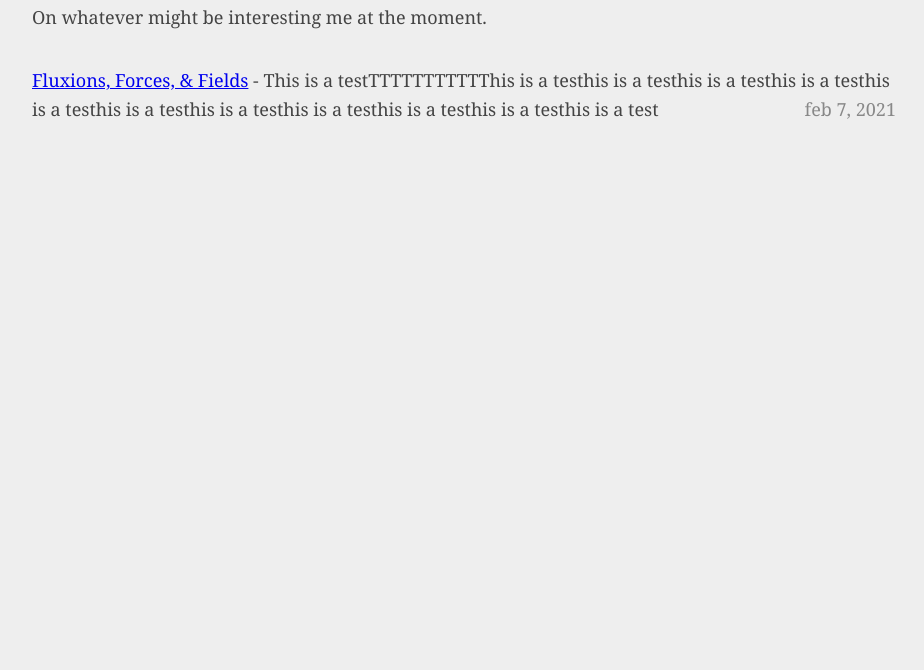
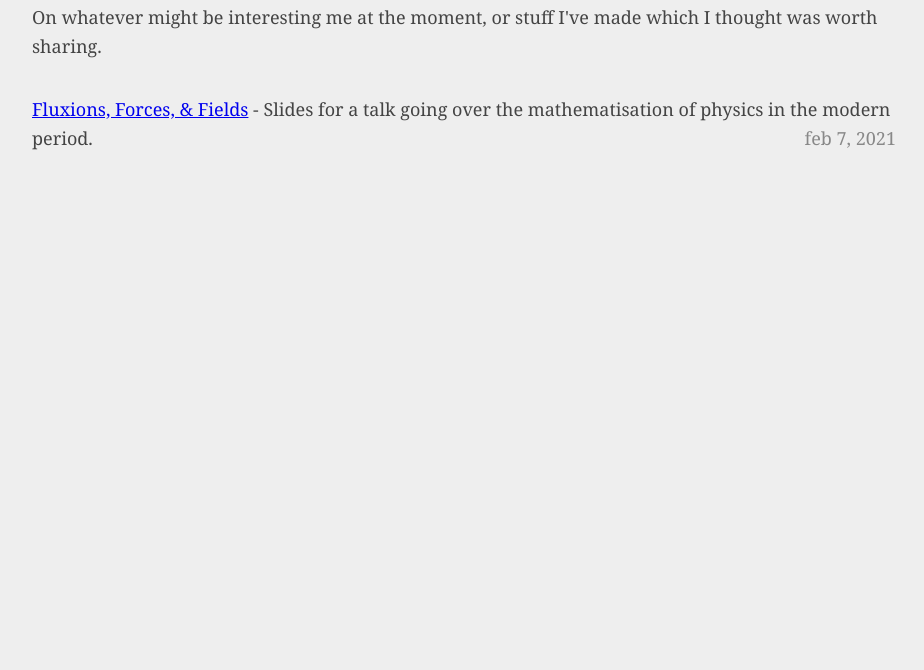
Before and after one commit to zellaa/zellaa.github.io, a plain HTML site: page bloglist.html in a window 1280 px wide. Shown: the part 130-800 px from the top of the page, without its empty margins (176-1100 px from the left). Drawn offline with Linux system fonts and the light colour scheme.

Commit message:
updated blogs and cv

```diff
--- a/bloglist.html
+++ b/bloglist.html
@@ -45,15 +45,12 @@
 <main>
   <header>
     <h2>Thoughts</h2>
-    <p>On whatever might be interesting me at the moment.</p>
+    <p>On whatever might be interesting me at the moment, or stuff I've made which I thought was worth sharing.</p>
   </header>
   <nav>
     <ol>
-      <li><a href="./blogs/history.pdf">Fluxions, Forces, & Fields</a> - This is a testTTTTTTTTTTThis is a testhis is a testhis is a testhis is a testhis is a testhis is a testhis is a testhis is a testhis is a testhis is a testhis is a test<time datetime="2021-01-15">feb 7, 2021</time></li>
-      <!--<li><a href="https://jrl.ninja/etc/5/">the $180 ad hoc sff gaming pc</a><time datetime="2019-05-29">may 29, 2019</time></li>-->
-      <!--<li><a href="https://jrl.ninja/etc/4/">devuan on the orange pi zero</a><time datetime="2019-05-15">may 15, 2019</time></li>-->
-      <!--<li><a href="https://jrl.ninja/etc/2/">glibc <code>getaddrinfo(3)</code> and greener pastures</a><time datetime="2019-04-13">apr 13, 2019</time></li>-->
-      <!--<li><a href="https://jrl.ninja/etc/1/">58 bytes of css to look great nearly everywhere</a><time datetime="2019-04-06">apr 6, 2019</time></li>-->
+      <li><a href="./blogs/history.pdf">Fluxions, Forces, & Fields</a> - Slides for a talk going over the mathematisation of physics in the modern period.<time datetime="2021-01-15">feb 7, 2021</time></li>
+      <!--<li><a href="https://www.google.com">test link</a><time datetime="YYYY-MM-DD">mmm DD, YYYY</time></li>-->
     </ol>
   </nav>
 </main>
```
Also changed, not shown: 1 other file.
